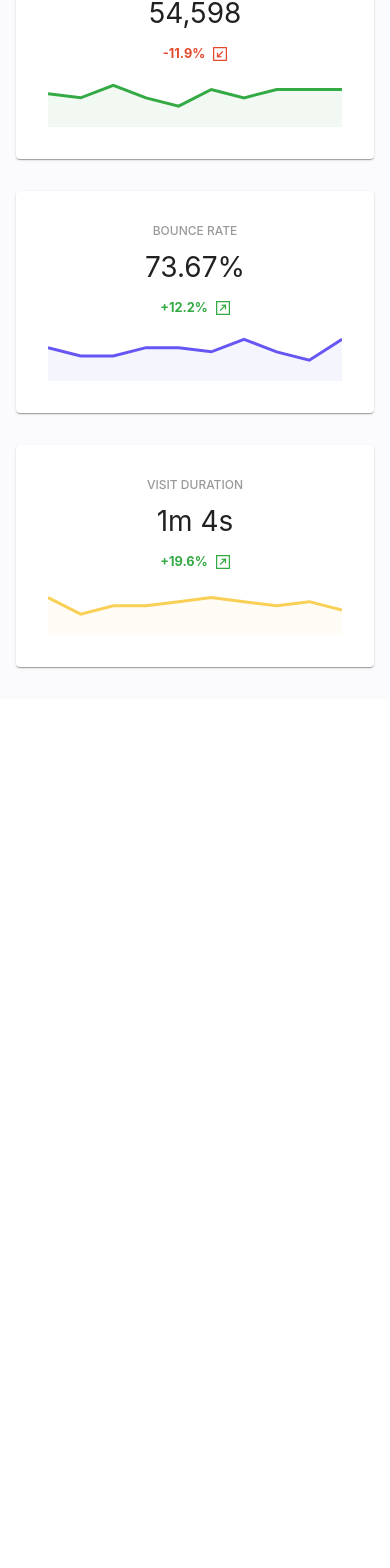
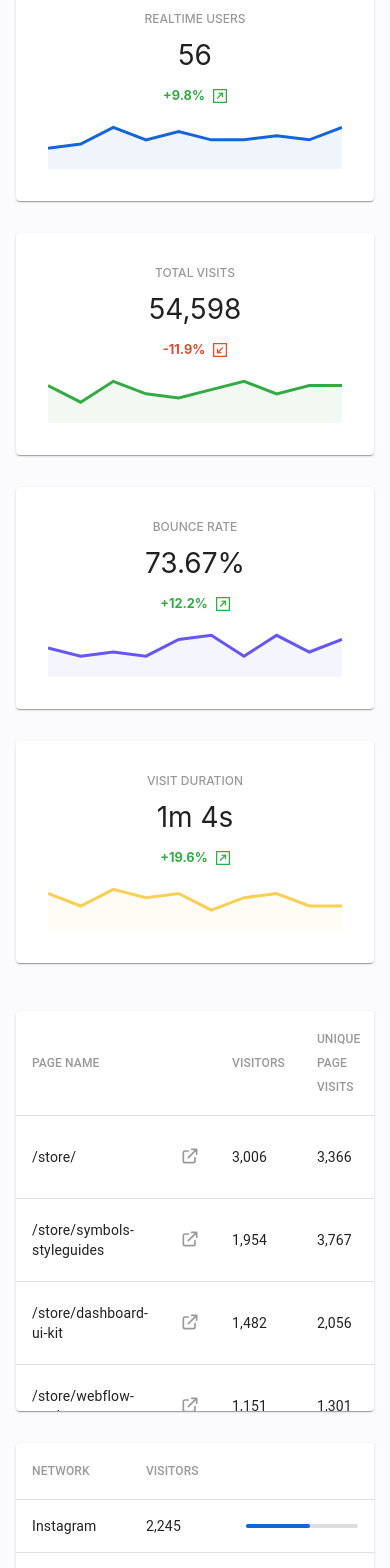
Before and after one commit to glocore/dashboard-ui, a React (Create React App) app: page / in a window 390 px wide. Shown: the part 419-1987 px from the top of the page. Before the commit the page ends 1134 px from the top, so only its background shows below. Built offline with nearby package versions, Linux system fonts and the light colour scheme.

Commit message:
update to make tables grid responsive

```diff
--- a/src/components/Header.js
+++ b/src/components/Header.js
@@ -1,3 +1,4 @@
+// Fix width if header content for large screens
 import { AppBar, makeStyles } from "@material-ui/core";
 import React from "react";
 import styled from "styled-components";
--- a/src/components/Main.js
+++ b/src/components/Main.js
@@ -4,7 +4,6 @@
 import { Container, Grid } from "@material-ui/core";
 import React from "react";
 import styled from "styled-components";
-import { Spacer } from "./common/Spacer";
 import { DailyVisitorsChart } from "./main/DailyVisitorsChart";
 import { MetricSummary } from "./main/MetricSummary";
 import { SocialTrafficTable } from "./main/SocialTrafficTable";
@@ -43,20 +42,16 @@ const MainWrapper = styled.div`
   margin: 0 auto;
 `;
 
-const MetricSummaryGrid = styled.div`
-  display: grid;
-  width: 100%;
-  grid-template-columns: repeat(auto-fit, minmax(200px, 1fr));
-  grid-gap: ${({ theme }) => theme.padding(4)}px;
+const DailyVisitorChartWrapper = styled.div`
+  padding: 32px 0 16px;
 `;
 
-const TablesGrid = styled.div`
-  display: grid;
-  grid-template-columns: 1fr;
-  grid-gap: ${({ theme }) => theme.padding(4)}px;
-  @media (min-width: 1280px) {
-    grid-template-columns: 2fr 1fr;
-  }
+const MetricSummaryGrid = styled(Grid)`
+  padding: 16px 0;
+`;
+
+const TablesGrid = styled(Grid)`
+  padding: 16px 0;
 `;
 
 const Main = () => {
@@ -68,7 +63,10 @@ const Main = () => {
   return (
     <Root>
       <Container maxWidth="lg">
-        <Grid container spacing={4} style={{ padding: "32px 0" }}>
+        <DailyVisitorChartWrapper>
+          <DailyVisitorsChart />
+        </DailyVisitorChartWrapper>
+        <MetricSummaryGrid container spacing={4}>
           <Grid item xs={12} md={6} lg={3}>
             <MetricSummary
               title="Realtime Users"
@@ -105,7 +103,15 @@ const Main = () => {
               chartColors={{ stroke: "#F9CF56", fill: "#FEFAEE" }}
             />
           </Grid>
-        </Grid>
+        </MetricSummaryGrid>
+        <TablesGrid container spacing={4}>
+          <Grid item xs={12} lg={8}>
+            <VisitorsTable />
+          </Grid>
+          <Grid item xs={12} lg={4}>
+            <SocialTrafficTable />
+          </Grid>
+        </TablesGrid>
       </Container>
     </Root>
   );
--- a/src/components/common/Table.js
+++ b/src/components/common/Table.js
@@ -1,4 +1,5 @@
 // TODO: Make table rows scollable
+import { TableCell } from "@material-ui/core";
 import styled from "styled-components";
 
 const StyledTable = styled.table`
@@ -65,4 +66,12 @@ const Th = styled.th`
   }
 `;
 
-export { Table, Tr, Td, Th };
+const TableHeadCell = styled(TableCell)`
+  text-transform: uppercase;
+  background-color: transparent;
+  color: #999;
+  font-size: 0.75rem;
+  font-weight: 500;
+`;
+
+export { Table, Tr, Td, Th, TableHeadCell };
--- a/src/components/main/DailyVisitorsChart.js
+++ b/src/components/main/DailyVisitorsChart.js
@@ -1,4 +1,6 @@
+// Add header to cards
 // TODO: extract sample data source to separate file; add timeout to emulate remote request
+import { Paper } from "@material-ui/core";
 import React from "react";
 import {
   BarChart,
@@ -105,29 +107,7 @@ const DailyVisitorsChart = () => {
   };
 
   return (
-    <Card
-      Header={() => (
-        <HeaderWrapper>
-          <HeaderText>Daily Visitors</HeaderText>
-          <HeaderControlsWrapper>
-            <Dropdown
-              options={months.map((month) => ({
-                label: month.charAt(0).toUpperCase() + month.slice(1),
-                value: month,
-              }))}
-              current={currentMonth}
-              onChange={onMonthChange}
-            />
-            <Spacer h={2} />
-            <Dropdown
-              options={years.map((year) => ({ label: year, value: year }))}
-              current={currentYear}
-              onChange={onYearChange}
-            />
-          </HeaderControlsWrapper>
-        </HeaderWrapper>
-      )}
-    >
+    <Paper>
       <CardContent>
         <ChartWrapper>
           <ResponsiveContainer>
@@ -161,7 +141,7 @@ const DailyVisitorsChart = () => {
           </ResponsiveContainer>
         </ChartWrapper>
       </CardContent>
-    </Card>
+    </Paper>
   );
 };
 
--- a/src/components/main/SocialTrafficTable.js
+++ b/src/components/main/SocialTrafficTable.js
@@ -1,7 +1,15 @@
+import {
+  Paper,
+  Table,
+  TableBody,
+  TableCell,
+  TableContainer,
+  TableHead,
+  TableRow,
+} from "@material-ui/core";
 import React from "react";
 import styled, { keyframes } from "styled-components";
-import { Card, HeaderText } from "../common/Card";
-import { Table, Td, Th, Tr } from "../common/Table";
+import { TableHeadCell } from "../common/Table";
 
 const getRandomInt = (min, max) => {
   return Math.floor(Math.random() * (max - min + 1)) + min;
@@ -64,30 +72,30 @@ const PercentBar = ({ percent }) => {
 const SocialTrafficTable = () => {
   const [tableData] = React.useState(generateSampleData());
   return (
-    <Card Header={() => <HeaderText>Social Media Traffic</HeaderText>}>
-      <Table>
-        <thead>
-          <Tr>
-            <Th>Network</Th>
-            <Th style={{ paddingRight: 0 }}>Visitors</Th>
-            <Th style={{ paddingLeft: 0 }}>{""}</Th>
-          </Tr>
-        </thead>
-        <tbody>
-          {tableData.map((row, index) => (
-            <Tr key={index}>
-              <Td>{row.network}</Td>
-              <Td style={{ paddingRight: 0 }}>
-                {row.visitors.toLocaleString()}
-              </Td>
-              <Td style={{ paddingLeft: 0 }}>
-                <PercentBar percent={row.percentVisitors} />
-              </Td>
-            </Tr>
-          ))}
-        </tbody>
-      </Table>
-    </Card>
+    <Paper style={{ height: "100%", maxHeight: 400 }}>
+      <TableContainer style={{ height: "100%", maxHeight: 400, width: "100%" }}>
+        <Table stickyHeader>
+          <TableHead>
+            <TableRow>
+              <TableHeadCell>Network</TableHeadCell>
+              <TableHeadCell>Visitors</TableHeadCell>
+              <TableHeadCell>{""}</TableHeadCell>
+            </TableRow>
+          </TableHead>
+          <TableBody>
+            {tableData.map((row, index) => (
+              <TableRow key={index} hover>
+                <TableCell>{row.network}</TableCell>
+                <TableCell>{row.visitors.toLocaleString()}</TableCell>
+                <TableCell>
+                  <PercentBar percent={row.percentVisitors} />
+                </TableCell>
+              </TableRow>
+            ))}
+          </TableBody>
+        </Table>
+      </TableContainer>
+    </Paper>
   );
 };
 
--- a/src/components/main/VisitorsTable.js
+++ b/src/components/main/VisitorsTable.js
@@ -1,5 +1,6 @@
 import {
-  // Table,
+  Paper,
+  Table,
   TableBody,
   TableCell,
   TableContainer,
@@ -9,8 +10,7 @@ import {
 import React from "react";
 import { Area, AreaChart, ResponsiveContainer } from "recharts";
 import { ExternalLink as ExternalLinkIcon } from "../../icons";
-import { Card, HeaderText } from "../common/Card";
-import { Table, Td, Th, Tr } from "../common/Table";
+import { TableHeadCell } from "../common/Table";
 
 const columns = [
   { label: "Page Name" },
@@ -69,15 +69,18 @@ const externalLinkIconStyle = {
 const VisitorsTable = () => {
   const [tableData] = React.useState(generateSampleData());
   return (
-    <Card Header={() => <HeaderText>Most Visited Pages</HeaderText>}>
-      {/* <TableContainer style={{ maxHeight: 400, width: "100%" }}>
+    <Paper>
+      <TableContainer style={{ maxHeight: 400, width: "100%" }}>
         <Table stickyHeader>
           <TableHead>
             <TableRow>
               {columns.map((column, index) => (
-                <TableCell key={index} style={{ minWidth: column.minWidth }}>
+                <TableHeadCell
+                  key={index}
+                  style={{ minWidth: column.minWidth }}
+                >
                   {column.label}
-                </TableCell>
+                </TableHeadCell>
               ))}
             </TableRow>
           </TableHead>
@@ -112,48 +115,8 @@ const VisitorsTable = () => {
             ))}
           </TableBody>
         </Table>
-      </TableContainer> */}
-      <Table>
-        <thead>
-          <Tr>
-            <Th>Page Name</Th>
-            <Th>{""}</Th>
-            <Th>Visitors</Th>
-            <Th>Unique Page Visits</Th>
-            <Th style={{ paddingRight: 0 }}>Bounce Rate</Th>
-            <Th style={{ minWidth: 80, paddingLeft: 0 }}>{""}</Th>
-          </Tr>
-        </thead>
-        <tbody>
-          {tableData.map((row, index) => (
-            <Tr key={index}>
-              <Td>{row.route}</Td>
-              <Td>{<ExternalLinkIcon style={externalLinkIconStyle} />}</Td>
-              <Td>{row.visitors.toLocaleString()}</Td>
-              <Td>{row.uniquePageVisits.toLocaleString()}</Td>
-              <Td style={{ paddingRight: 0 }}>{row.bounceRate}%</Td>
-              <Td style={{ paddingLeft: 0 }}>
-                {
-                  <div style={{ width: "100%", height: 50 }}>
-                    <ResponsiveContainer>
-                      <AreaChart data={row.chartData} margin={false}>
-                        <Area
-                          type="linear"
-                          dataKey="data"
-                          stroke="#1565D8"
-                          strokeWidth={3}
-                          fill="#E7EFFA"
-                        />
-                      </AreaChart>
-                    </ResponsiveContainer>
-                  </div>
-                }
-              </Td>
-            </Tr>
-          ))}
-        </tbody>
-      </Table>
-    </Card>
+      </TableContainer>
+    </Paper>
   );
 };
 
```
